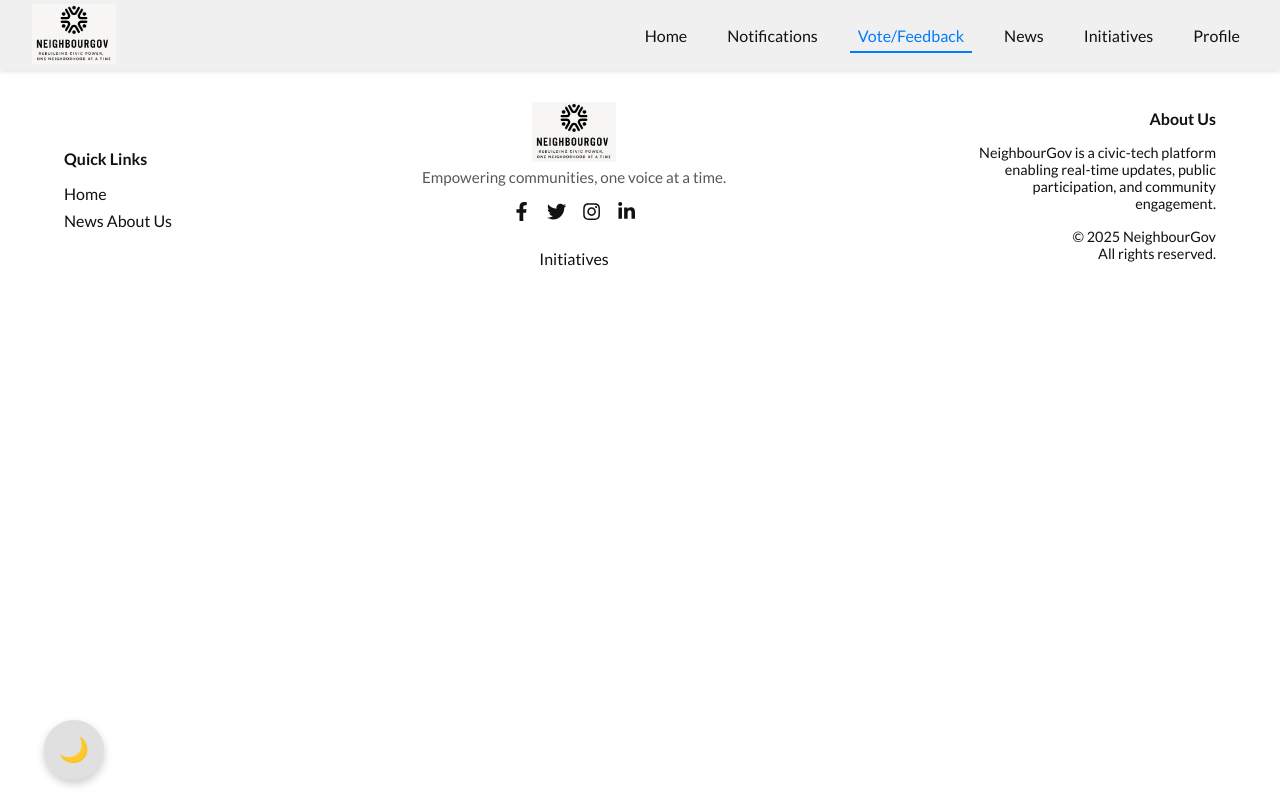
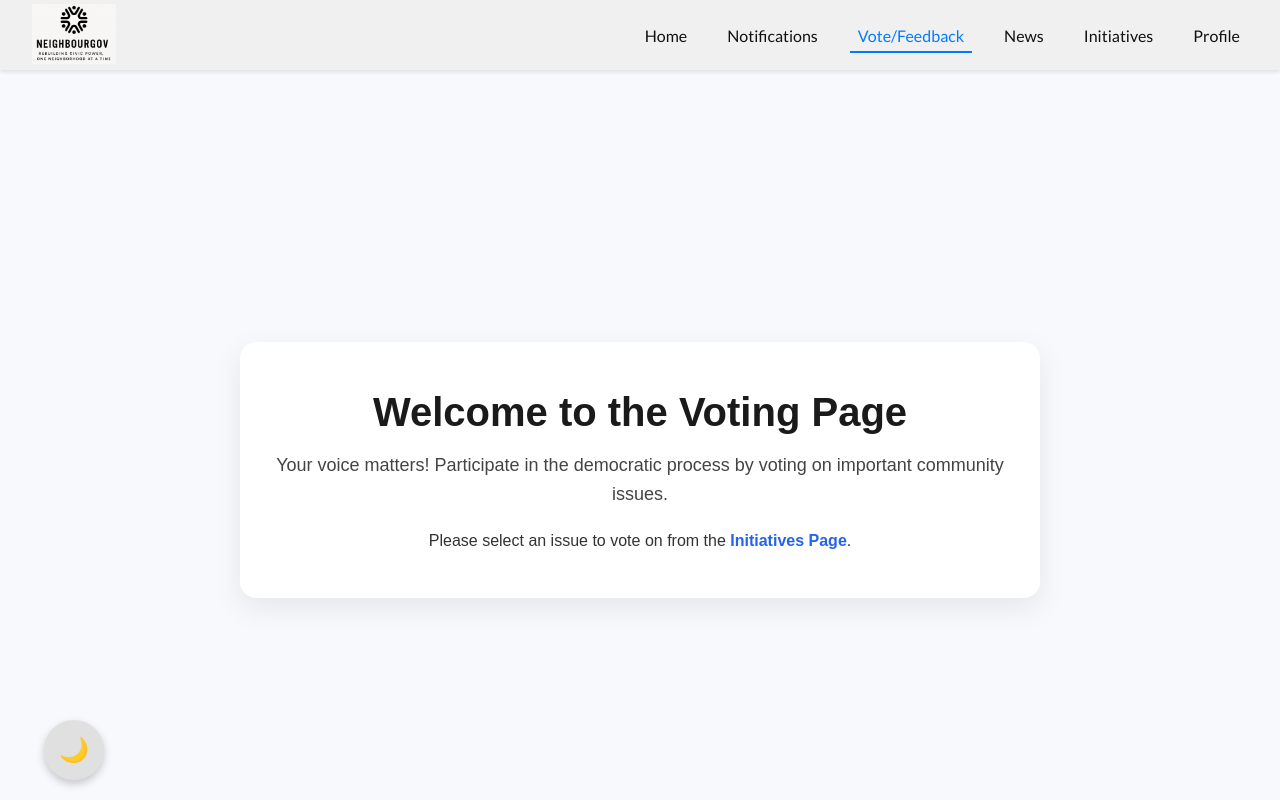
Before and after one commit to VinayakxSingh/NeighbourGov, a React (Vite) app: page /voting in a window 1280 px wide. Shown: the top 800 px of the page. Built offline with nearby package versions, Linux system fonts and the light colour scheme; a web font is replaced by a local one.

Commit message:
voting pages added

```diff
--- a/src/App.jsx
+++ b/src/App.jsx
@@ -12,6 +12,7 @@ import News from "./pages/news.jsx";
 import Profile from "./pages/profile.jsx";
 import ThemeToggleButton from "./components/themetogglebutton";
 import PrivateRoute from "./components/PrivateRoute.jsx";
+import Voting from "./components/voting.jsx";
 function App() {
   return (
     <Router>
@@ -28,6 +29,7 @@ function App() {
             </PrivateRoute>
           }
         />
+        <Route path="/voting" element={<Voting />}></Route>
         <Route path="/notifications" element={<Notifications />} />
         <Route path="/news" element={<News />} />
         <Route path="/profile" element={<Profile />} />
--- /dev/null
+++ b/src/components/voting.jsx
@@ -0,0 +1,27 @@
+import React from "react";
+import { Link } from "react-router-dom";
+import "../styles/voting.css";
+
+const Voting = () => {
+  return (
+    <section className="voting-container">
+      <div className="voting-content">
+        <h1 className="voting-title">Welcome to the Voting Page</h1>
+        <p className="voting-description">
+          Your voice matters! Participate in the democratic process by voting on
+          important community issues.
+        </p>
+        <p className="voting-instruction">
+          Please select an issue to vote on from the{" "}
+          <Link to="/initiative" className="initiative-link">
+            Initiatives Page
+          </Link>
+          .
+        </p>
+        {/* <img src="/vote.png" alt="Vote Illustration" className="voting-image" /> */}
+      </div>
+    </section>
+  );
+};
+
+export default Voting;
--- /dev/null
+++ b/src/styles/voting.css
@@ -0,0 +1,70 @@
+/* voting.css */
+
+.voting-container {
+  min-height: 100vh;
+  padding: 4rem 2rem;
+  background-color: #f7f9fc;
+  display: flex;
+  justify-content: center;
+  align-items: center;
+}
+
+.voting-content {
+  max-width: 800px;
+  text-align: center;
+  background-color: #ffffff;
+  padding: 3rem 2rem;
+  border-radius: 16px;
+  box-shadow: 0 10px 30px rgba(0, 0, 0, 0.08);
+  animation: fadeUp 0.8s ease-out both;
+}
+
+.voting-title {
+  font-size: 2.5rem;
+  margin-bottom: 1rem;
+  color: #1a1a1a;
+}
+
+.voting-description {
+  font-size: 1.125rem;
+  color: #444;
+  margin-bottom: 1.5rem;
+  line-height: 1.6;
+}
+
+.voting-instruction {
+  font-size: 1rem;
+  color: #333;
+}
+
+.initiative-link {
+  color: #2563eb;
+  font-weight: 600;
+  text-decoration: none;
+  border-bottom: 2px solid transparent;
+  transition: border-color 0.3s;
+}
+
+.initiative-link:hover {
+  border-color: #2563eb;
+}
+
+/* Optional: If you use the image later */
+.voting-image {
+  width: 100%;
+  max-width: 300px;
+  margin-top: 2rem;
+  border-radius: 12px;
+}
+
+/* Animation */
+@keyframes fadeUp {
+  from {
+    opacity: 0;
+    transform: translateY(40px);
+  }
+  to {
+    opacity: 1;
+    transform: translateY(0);
+  }
+}
```
